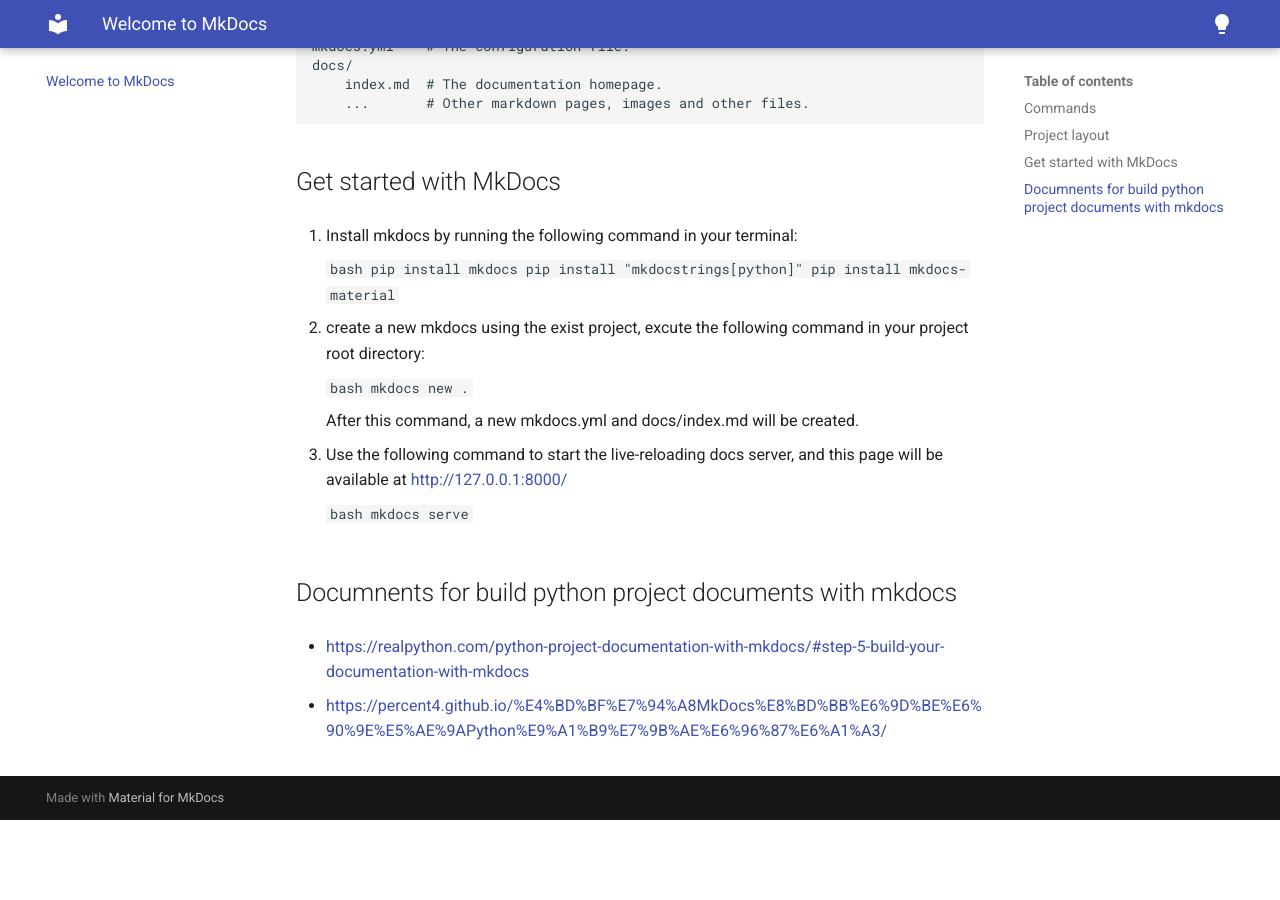
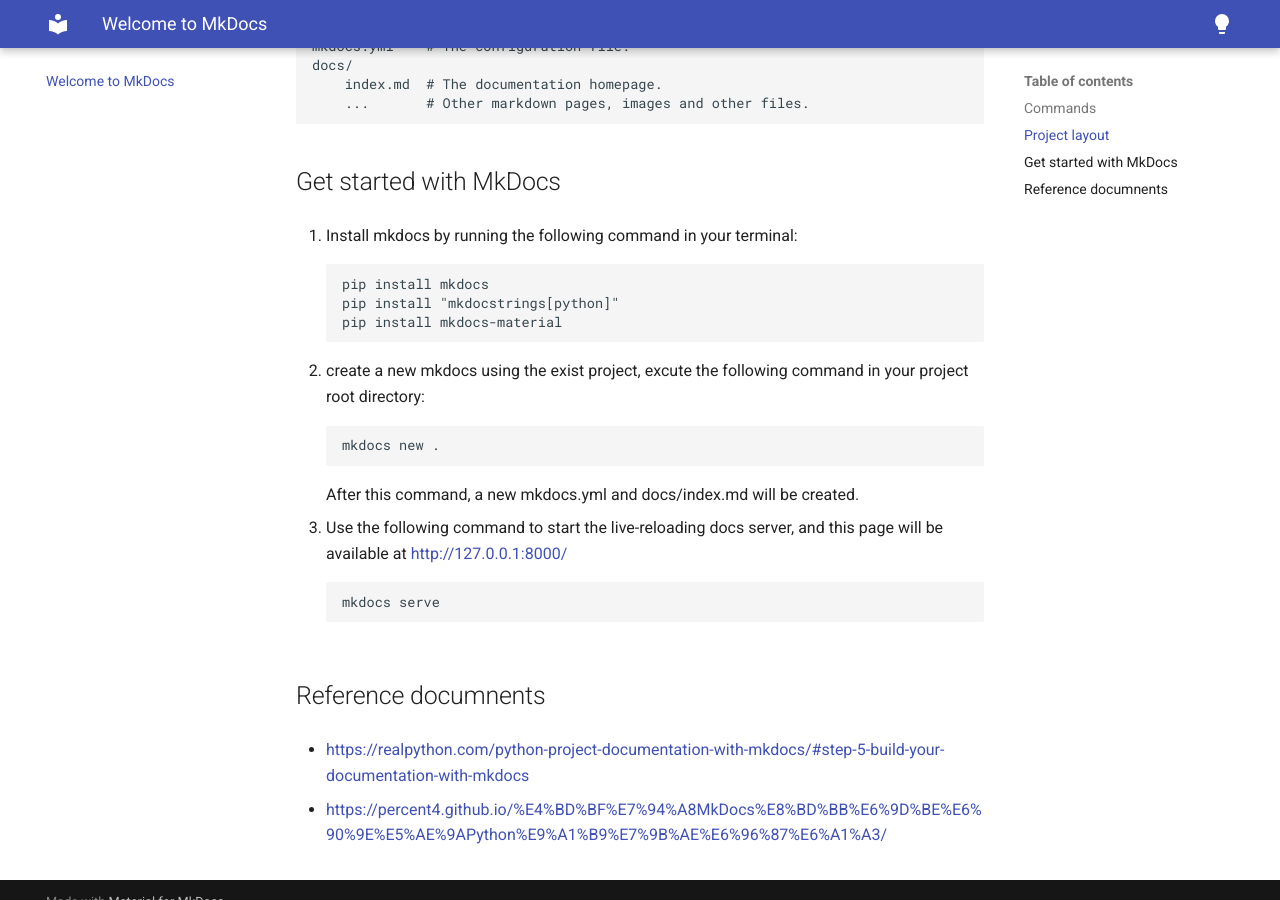
Before and after one commit to hrsxz/pipeline, an MkDocs documentation site: the page built from docs/mkdocs_index.md, in a window 1280 px wide and 900 px high, scrolled down 535 px. Built offline with MkDocs 1.6.1 and Material for MkDocs 9.7.7, drawn with Linux system fonts in a browser that asks for light colours; before the commit the page ends 1355 px from its top, so only the background shows below that.

````diff
--- a/docs/mkdocs_index.md
+++ b/docs/mkdocs_index.md
@@ -20,27 +20,21 @@
 
 1. Install mkdocs by running the following command in your terminal:
 
-    ```bash
-    pip install mkdocs
-    pip install "mkdocstrings[python]"
-    pip install mkdocs-material
-    ```
+        pip install mkdocs
+        pip install "mkdocstrings[python]"
+        pip install mkdocs-material
 
 2. create a new mkdocs using the exist project, excute the following command in your project root directory:
 
-    ```bash
-    mkdocs new .
-    ```
+        mkdocs new .
 
     After this command, a new mkdocs.yml and docs/index.md will be created.
 
 3. Use the following command to start the live-reloading docs server, and this page will be available at <http://127.0.0.1:8000/>
 
-    ```bash
-    mkdocs serve
-    ```
+        mkdocs serve
 
-## Documnents for build python project documents with mkdocs
+## Reference documnents
 
 * <https://realpython.com/python-project-documentation-with-mkdocs/#step-5-build-your-documentation-with-mkdocs>
 
````
Also changed, not shown: requirements.txt (+19 -0 lines), 1 other file.
